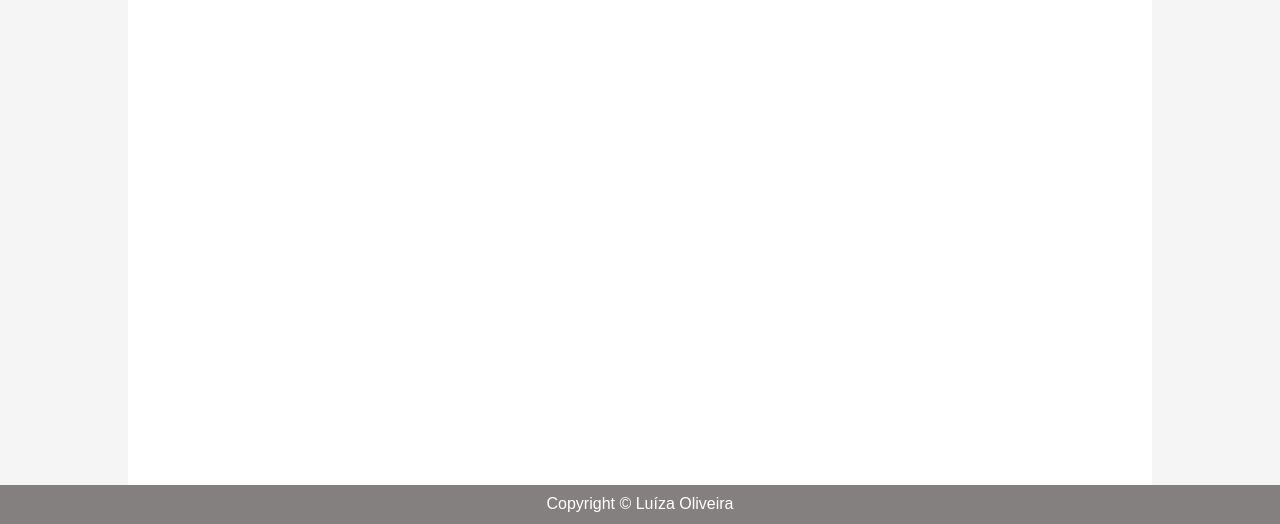
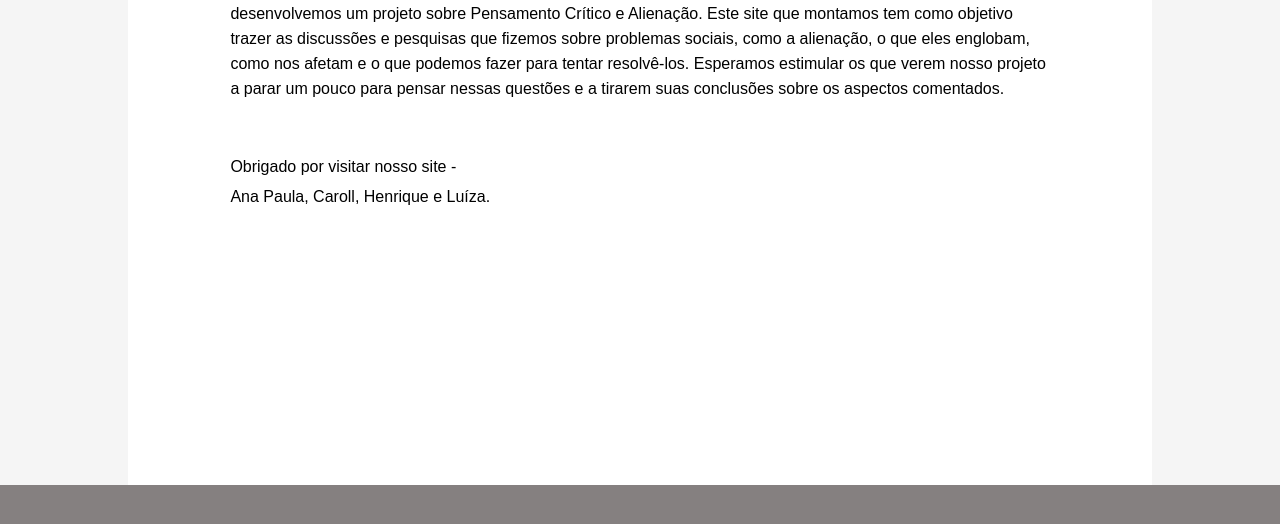
Before and after one commit to luuh-oliveira/eixo-integrador, a plain HTML site: page produto-final/sobre-nos.html in a window 1280 px wide. Shown: the part 276-800 px from the top of the page. Drawn offline with Linux system fonts and the light colour scheme.

Commit message:
Estrutura básica finalizada

```diff
--- a/produto-final/sobre-nos.html
+++ b/produto-final/sobre-nos.html
@@ -1,12 +1,15 @@
 <!DOCTYPE html>
 <html lang="en">
+
 <head>
     <meta charset="UTF-8">
     <meta http-equiv="X-UA-Compatible" content="IE=edge">
     <meta name="viewport" content="width=device-width, initial-scale=1.0">
     <link rel="stylesheet" href="style.css">
+    <link rel="stylesheet" href="style-sobre-nos.css">
     <title>Sobre nós</title>
 </head>
+
 <body>
     <header>
 
@@ -22,12 +25,22 @@
         <div class="titulo">
             <h1>Sobre Nós</h1>
         </div>
-        <div class="texto">
-            <p>Somos um grupo de alunos do Sesi Osasco, que na matéria de Eixo Inter áreas no decorrer do ano de 2021, desenvolvemos um projeto sobre Pensamento Crítico e Alienação. Este site que montamos tem como objetivo trazer as discussões e pesquisas que fizemos sobre problemas sociais, como a alienação, o que eles englobam, como nos afetam e o que podemos fazer para tentar resolvê-los. Esperamos estimular os que verem nosso projeto a parar um pouco para pensar nessas questões e a tirarem suas conclusões sobre os aspectos comentados. </p>
+        <div class="texto" id="texto1">
+            <p>Somos um grupo de alunos do Sesi Osasco, que na matéria de Eixo Inter áreas no decorrer do ano de 2021,
+                desenvolvemos um projeto sobre Pensamento Crítico e Alienação. Este site que montamos tem como objetivo
+                trazer as discussões e pesquisas que fizemos sobre problemas sociais, como a alienação, o que eles
+                englobam, como nos afetam e o que podemos fazer para tentar resolvê-los. Esperamos estimular os que
+                verem nosso projeto a parar um pouco para pensar nessas questões e a tirarem suas conclusões sobre os
+                aspectos comentados. </p>
 
         </div>
+        <div class="texto" id="texto2">
+            <p>Obrigado por visitar nosso site -</p>
+            <p>Ana Paula, Caroll, Henrique e Luíza.</p>
+        </div>
     </main>
-    <footer>Copyright &copy; Luíza Oliveira</footer>
+    <footer></footer>
 
 </body>
+
 </html>
--- /dev/null
+++ b/produto-final/style-entrevistas.css
@@ -0,0 +1,4 @@
+#texto1{
+    margin-top: 5%;
+    max-width: 80%;
+}
--- /dev/null
+++ b/produto-final/style-pesquisa.css
@@ -0,0 +1,8 @@
+#texto1{
+    margin-top: 5%;
+}
+
+#texto2{
+    margin-top: 3%;
+    line-height: 25px;
+}
--- /dev/null
+++ b/produto-final/style-sobre-nos.css
@@ -0,0 +1,12 @@
+.texto{
+    margin-top: 5%;
+}
+
+#texto1{
+    line-height: 25px;
+    max-width: 80%;
+}
+
+#texto2{
+    line-height: 30px;
+}
--- a/produto-final/style.css
+++ b/produto-final/style.css
@@ -18,7 +18,7 @@ header{
     display: flex;
     background-color: black;
     height: 60px;
-    width: 100%;
+    width: 100vw;
     align-items: center;
     justify-content: center;
     user-select: none;
@@ -29,7 +29,7 @@ header{
     gap: 190px;
 }
 
-.links a{
+a{
     text-decoration: none;
     color: white;
     margin-right: 20px;
@@ -55,6 +55,10 @@ main{
     margin-left: 15%;
 }
 
+.texto{
+    margin-left: 10%;
+}
+
 h1{
     font-family: 'Libre Baskerville', serif;
     font-size: 5rem;
```
Also changed, not shown: produto-final/entrevistas.html (+3 -4 lines), produto-final/index.html (+1 -1 lines), produto-final/pesquisa.html (+3 -5 lines).
